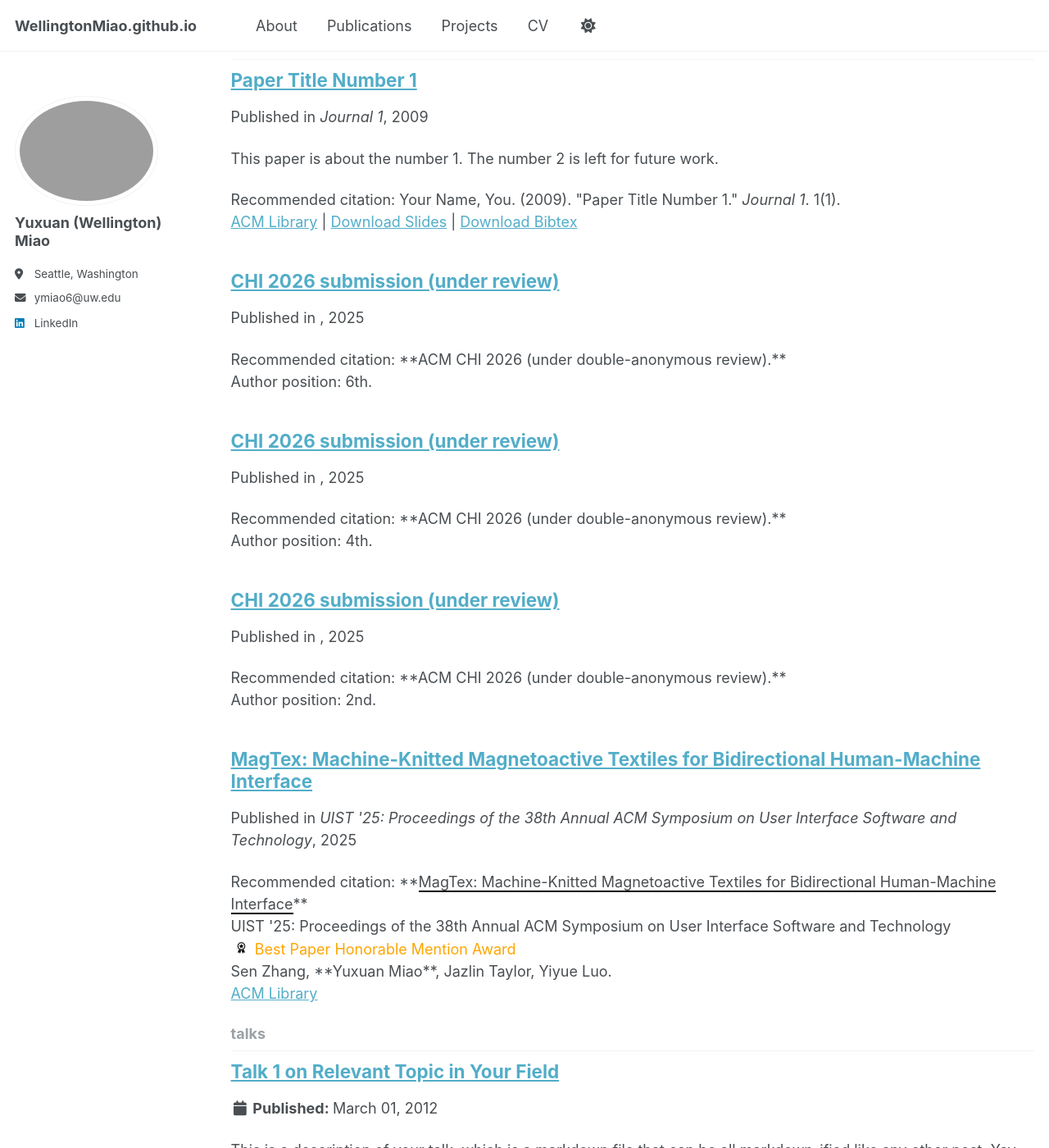
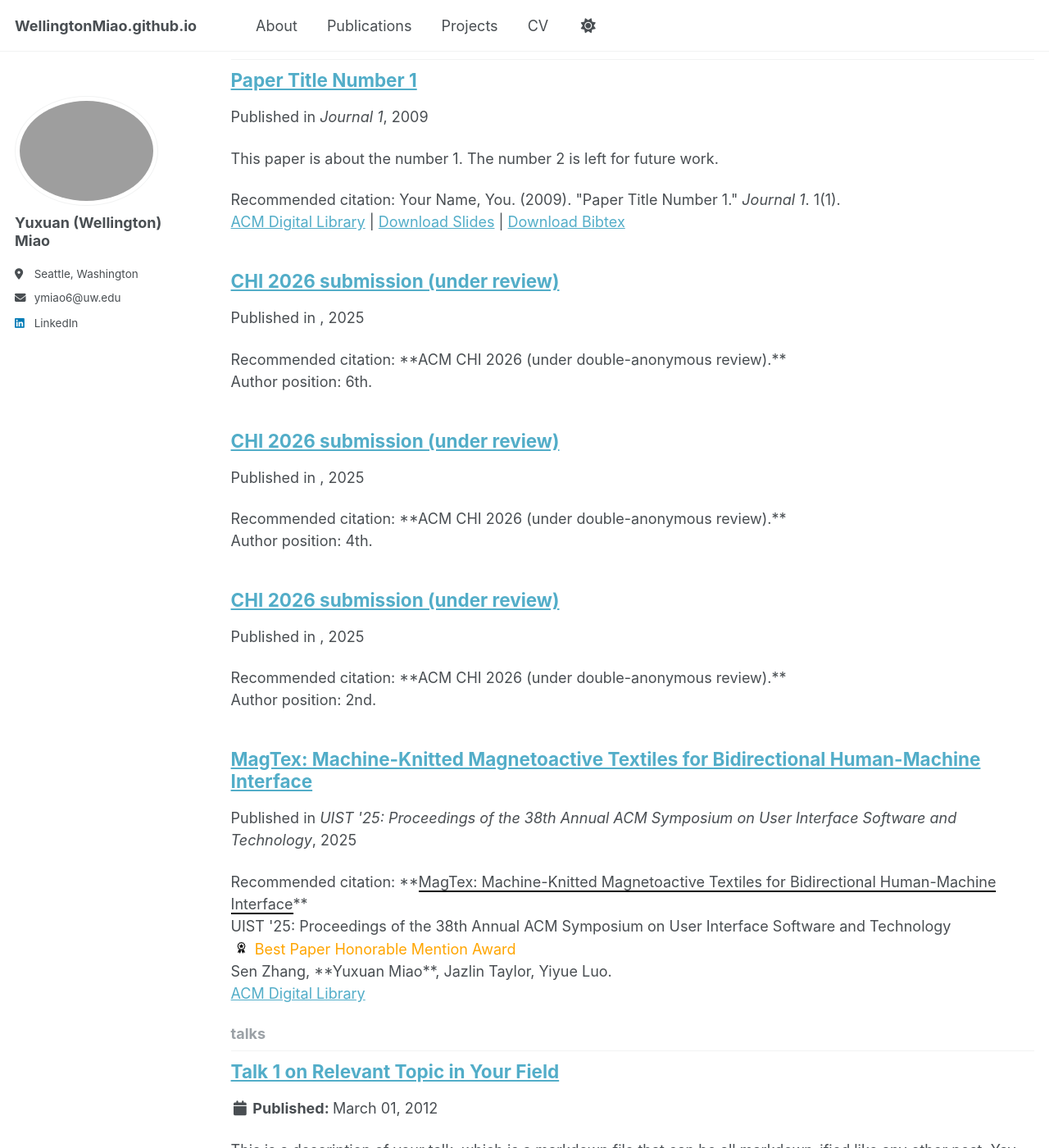
Before and after one commit to WellingtonMiao/WellingtonMiao.github.io, a Jekyll site: the page built from _pages/collection-archive.html, in a window 1280 px wide and 1400 px high, scrolled down 1069 px. Shown: the whole window at 82% size. Built offline with Jekyll 4.4.1, drawn with Linux system fonts in a browser that asks for light colours; a script that is not in the unit is left out.

Commit message:
Update archive-single.html

```diff
--- a/_includes/archive-single.html
+++ b/_includes/archive-single.html
@@ -86,26 +86,26 @@
     {% if post.citation and post.paperurl and post.slidesurl and post.bibtexurl %}
       <p>
         Recommended citation: {{ post.citation }}<br />
-        <a href="{{ post.paperurl }}">ACM Library</a> |
+        <a href="{{ post.paperurl }}">ACM Digital Library</a> |
         <a href="{{ post.slidesurl }}">Download Slides</a> |
         <a href="{{ post.bibtexurl }}">Download Bibtex</a>
       </p>
     {% elsif post.citation and post.paperurl and post.slidesurl %}
       <p>
         Recommended citation: {{ post.citation }}<br />
-        <a href="{{ post.paperurl }}">ACM Library</a> |
+        <a href="{{ post.paperurl }}">ACM Digital Library</a> |
         <a href="{{ post.slidesurl }}">Download Slides</a>
       </p>
     {% elsif post.citation and post.paperurl and post.bibtexurl %}
       <p>
         Recommended citation: {{ post.citation }}<br />
-        <a href="{{ post.paperurl }}">ACM Library</a> |
+        <a href="{{ post.paperurl }}">ACM Digital Library</a> |
         <a href="{{ post.bibtexurl }}">Download Bibtex</a>
       </p>
     {% elsif post.citation and post.paperurl %}
       <p>
         Recommended citation: {{ post.citation }}<br />
-        <a href="{{ post.paperurl }}">ACM Library</a>
+        <a href="{{ post.paperurl }}">ACM Digital Library</a>
       </p>
     {% elsif post.citation and post.slidesurl and post.bibtexurl %}
       <p>
@@ -127,12 +127,12 @@
       <p>Recommended citation: {{ post.citation }}</p>
     {% elsif post.paperurl and post.bibtexurl %}
       <p>
-        <a href="{{ post.paperurl }}">ACM Library</a> |
+        <a href="{{ post.paperurl }}">ACM Digital Library</a> |
         <a href="{{ post.bibtexurl }}">Download Bibtex</a>
       </p>
     {% elsif post.paperurl %}
       <p>
-        <a href="{{ post.paperurl }}">ACM Library</a>
+        <a href="{{ post.paperurl }}">ACM Digital Library</a>
       </p>
     {% elsif post.slidesurl and post.bibtexurl %}
       <p>
```
